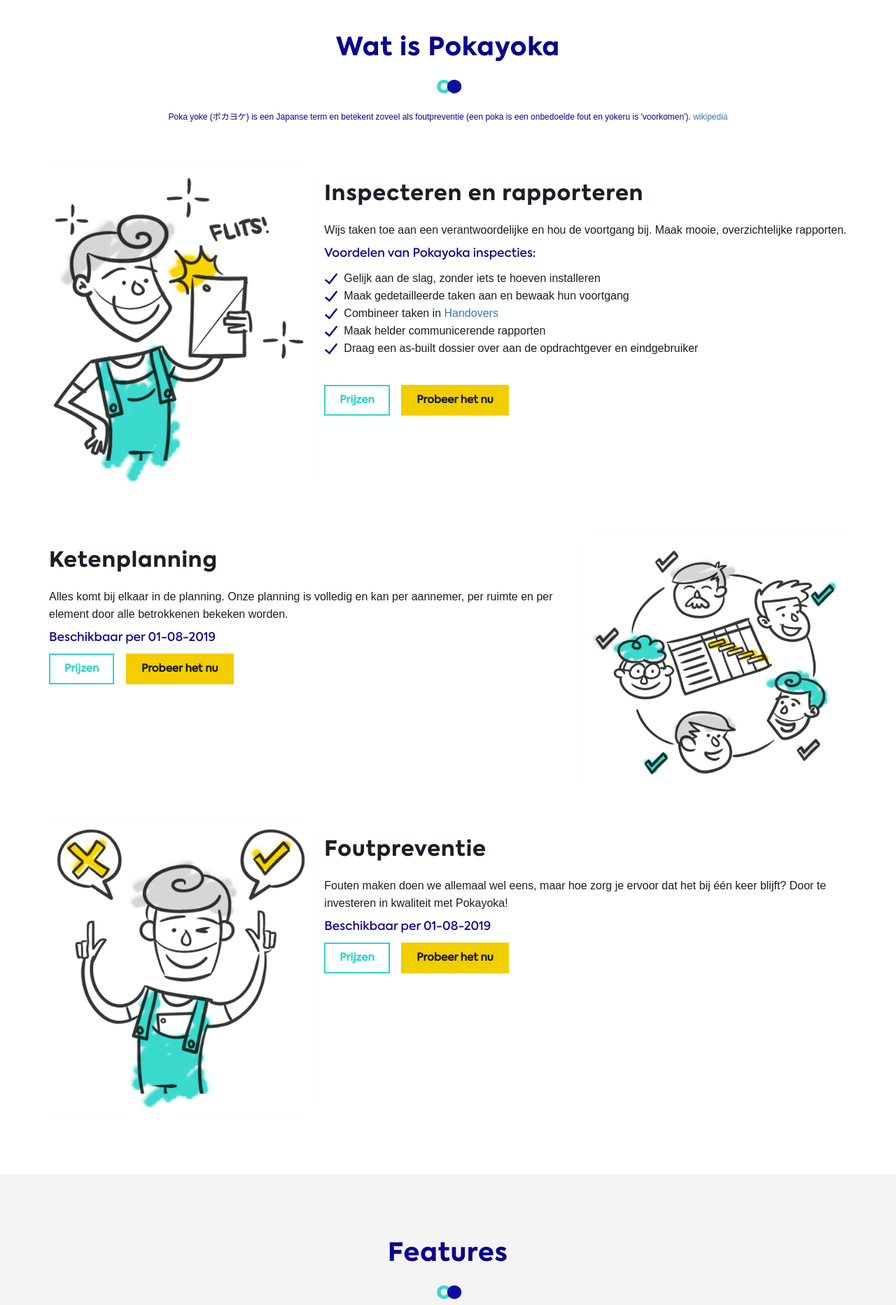
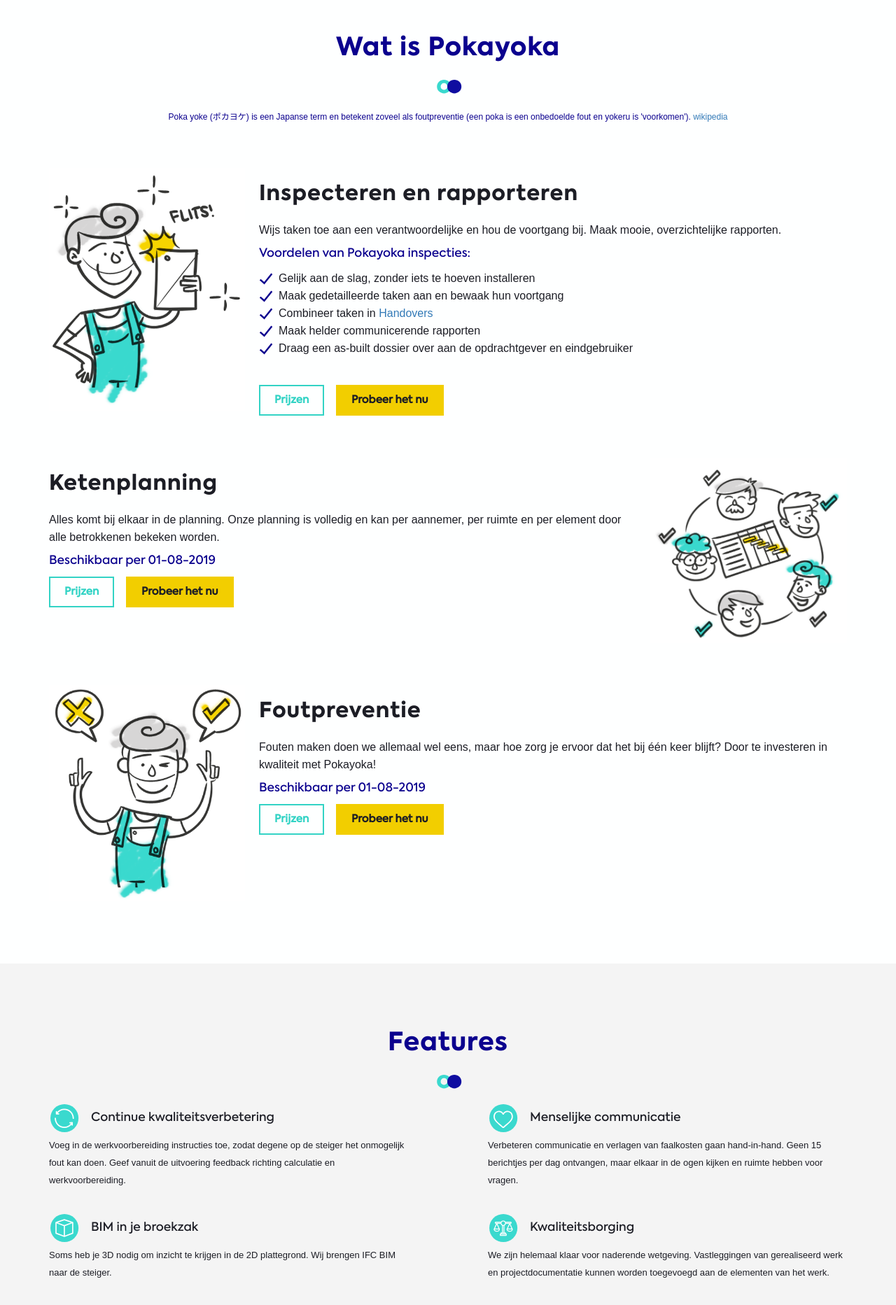
Before and after one commit to sandersoeteman/sandersoeteman.github.io, a Jekyll site: the page built from index.html, in a window 1280 px wide. Shown: the part 667-2532 px from the top of the page at 70% size. Built offline with Jekyll 4.4.1, drawn with Linux system fonts in a browser that asks for light colours; some web fonts are replaced.

Commit message:
illustraties kleiner

```diff
--- a/_includes/pricing_tables.html
+++ b/_includes/pricing_tables.html
@@ -13,7 +13,9 @@
           </div>
         </div>
       </div>
-      <div class="row prices">
+      <div class="row">
+
+        <div class="col-md-12 prices">
 
           <div class="margin-container">
             <div class="single-pricing">
@@ -99,6 +101,7 @@
               </div>
             </div>
           </div>
+        </div>
       </div>
     </div>
   </div>
--- a/_sass/style.scss
+++ b/_sass/style.scss
@@ -212,7 +212,7 @@
   font-size: 12px;
   text-align: center;
   border-radius: 5px;
-  transition: all 00.2s;
+  transition: all 0.2s;
 }
 .appix-danger:hover {
   color: $white;
@@ -335,7 +335,6 @@
 header.sticky .logo-brand img {
   height: 30px;
   width: auto !important;
-  margin-top: 9px;
 }
 
 /* ==========================================
@@ -511,7 +510,7 @@
   position: fixed;
   right: 0;
   top: 0;
-  transition: all 300ms linear 0s;
+  transition: all 200ms linear 0s;
   z-index: 10;
   padding: 0px 0;
   border: 0;
@@ -538,7 +537,7 @@
   }
 }
 .about-text {
-  flex: 4;
+  flex: 6;
 }
 .about-image {
   flex: 2;
@@ -1158,7 +1157,7 @@
   overflow: hidden;
   padding-top: 25px;
   margin-right: 25px;
-  transition: all 0.4s linear 0s;
+  transition: all 0.2s linear 0s;
 }
 .play-store-button:hover {
   color: $white;
@@ -1292,7 +1291,6 @@
       padding: 10px;
       margin-top: 12px;
       margin-right: 12px;
-      background-color: $gray;
 
       .logo {
         width: 100%;
@@ -1337,8 +1335,8 @@
   height: 40px;
   right: 3%;
   text-align: center;
-  -webkit-transition: all 0.3s ease 0s;
-  transition: all 0.3s ease 0s;
+  -webkit-transition: all 0.2s ease 0s;
+  transition: all 0.2s ease 0s;
   line-height: 40px;
   text-align: center;
 }
@@ -1437,7 +1435,7 @@
   bottom: 0;
   background: rgba(63, 63, 63, 0.61);
   opacity: 0;
-  transition: all 350ms;
+  transition: all 0.2s;
 }
 .blog-item:hover .item-overlay:before {
   opacity: 1;
@@ -1613,7 +1611,7 @@
   text-align: right;
 }
 .hover-color {
-  transition: all 0.4s linear 0s;
+  transition: all 0.2s linear 0s;
 }
 .hover-color:hover {
   color: #f86a90;
```
